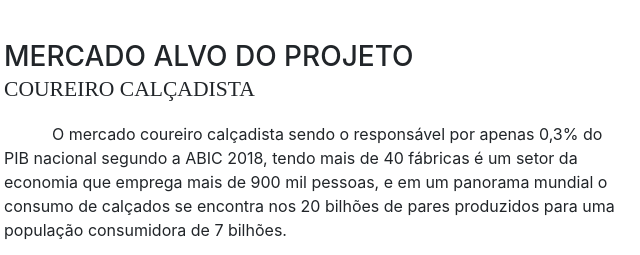
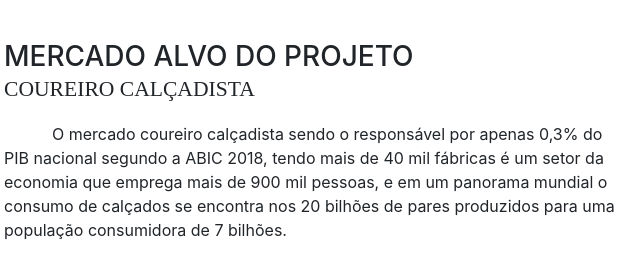
Before and after one commit to tiagoluzh607/FabricaConhecimentoPlano, a website with bundled scripts: page public_html/index.html in a window 1280 px wide. Shown: the part 3920-4175 px from the top of the page, 316-956 px from the left. Built offline with nearby package versions, Linux system fonts and the light colour scheme; a web font is replaced by a local one.

Commit message:
Conteudo, correcao 40 fabricas, para 40 mil fabricas

```diff
--- a/public_html/index.html
+++ b/public_html/index.html
@@ -252,7 +252,7 @@
               <h3 class="mb-0">Mercado Alvo do projeto</h3>
               <div class="subheading mb-3">Coureiro Calçadista</div>
               <p class="recuo">
-                O mercado coureiro calçadista sendo o responsável por apenas 0,3% do PIB nacional segundo a ABIC 2018, tendo mais de 40 fábricas é um setor da economia que emprega mais de 900 mil pessoas, e em um panorama mundial o consumo de calçados se encontra nos 20 bilhões de pares produzidos para uma população consumidora de 7 bilhões.
+                O mercado coureiro calçadista sendo o responsável por apenas 0,3% do PIB nacional segundo a ABIC 2018, tendo mais de 40 mil fábricas é um setor da economia que emprega mais de 900 mil pessoas, e em um panorama mundial o consumo de calçados se encontra nos 20 bilhões de pares produzidos para uma população consumidora de 7 bilhões.
               </p>
               <p class="recuo">
                 Como é um  setor da economia que fabrica bens semi duráveis sofre menos que outros setores a respeito das flutuações da economia, este ano de 2018 o mercado brasileiro tem como perspectiva de crescimento de produção de 3,5% em relação ao ano passado, podendo produzir 940 milhões de pares de calçado. Uma perspectiva de consumo para o mercado brasileiro de 800 milhões de pares, é um mercado seguro, com uma taxa de crescimento pequena porém estável e que busca inovação para se tornar mais competitivo.
```
